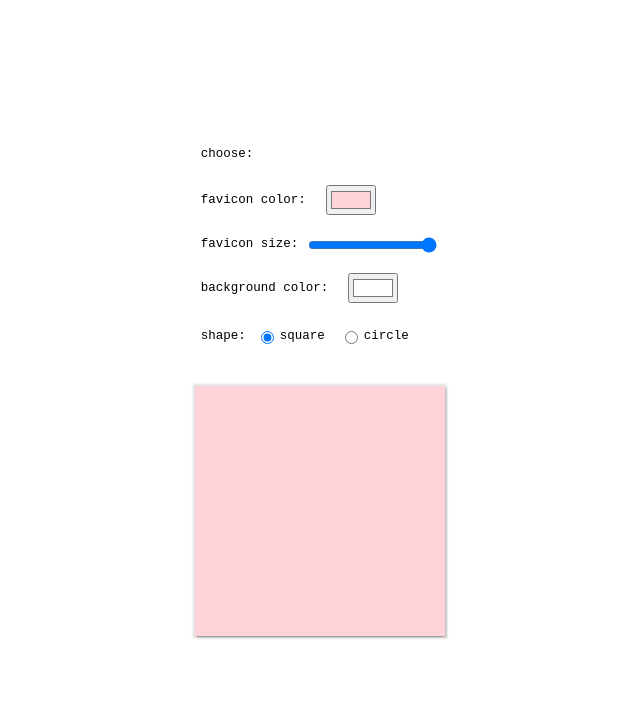
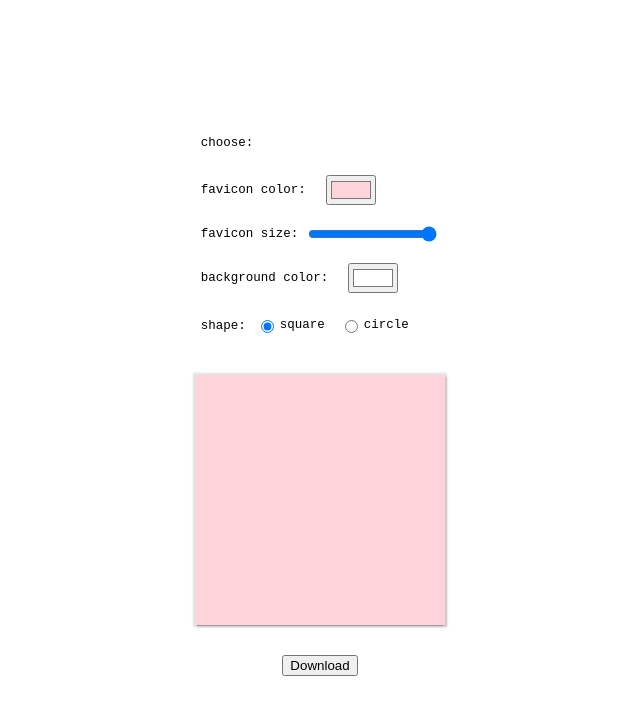
Before and after one commit to tynandebold/favicon-builder, a website: page index.html in a window 1280 px wide. Shown: the whole page, without its empty margins (320-960 px from the left). Drawn offline with Linux system fonts and the light colour scheme.

Commit message:
added download

```diff
--- a/index.html
+++ b/index.html
@@ -31,6 +31,9 @@
   <div id="favicon-preview-wrapper">
     <div id="favicon-preview"></div>
   </div>
+
+  <button id="download">Download</button>
 </main>
 
+<script src="./build/html2canvas.min.js"></script>
 <script src="./build/bundle.js"></script>
```
Also changed, not shown: build/bundle.js, build/html2canvas.min.js (added), build/style.css.
